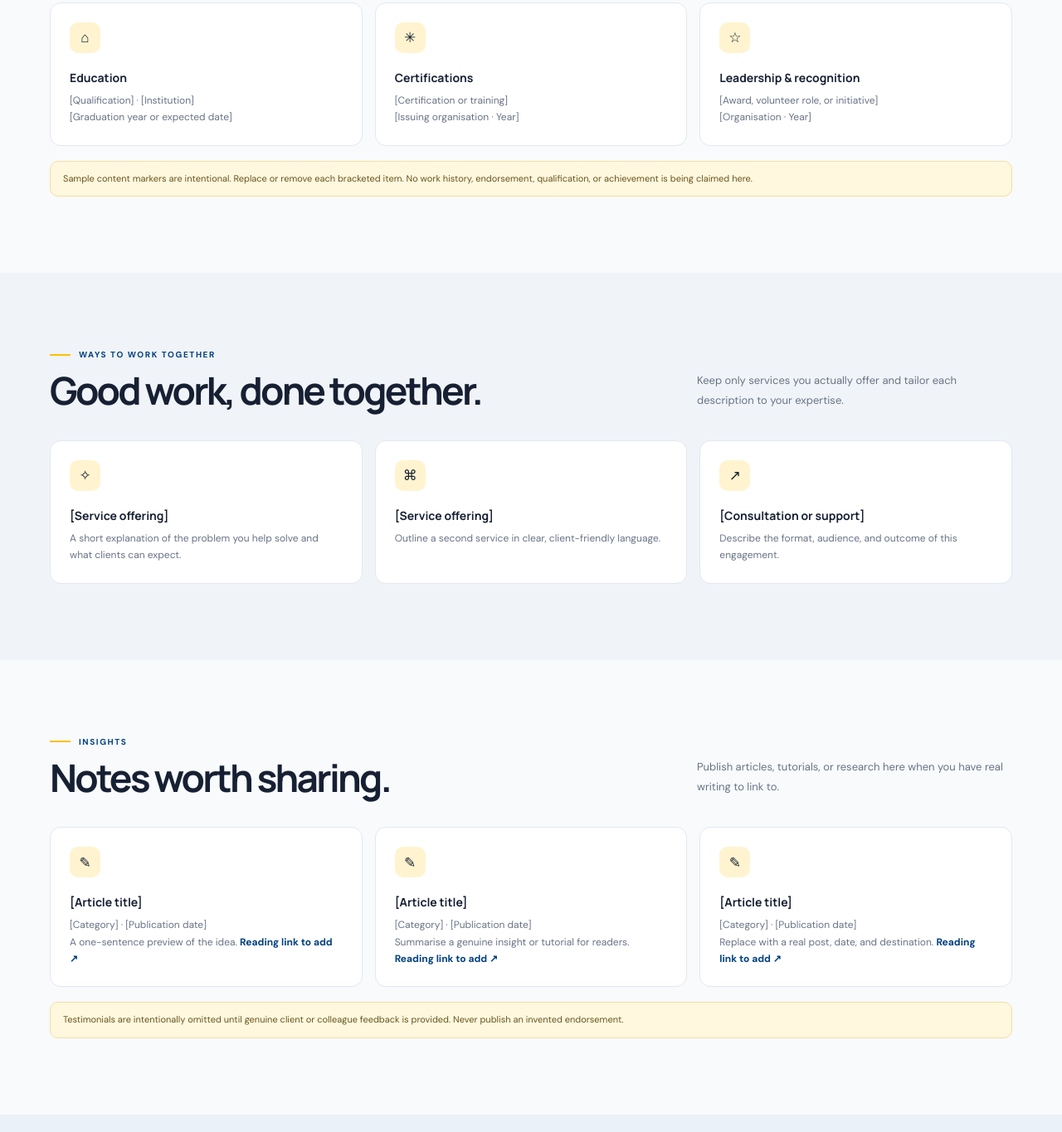
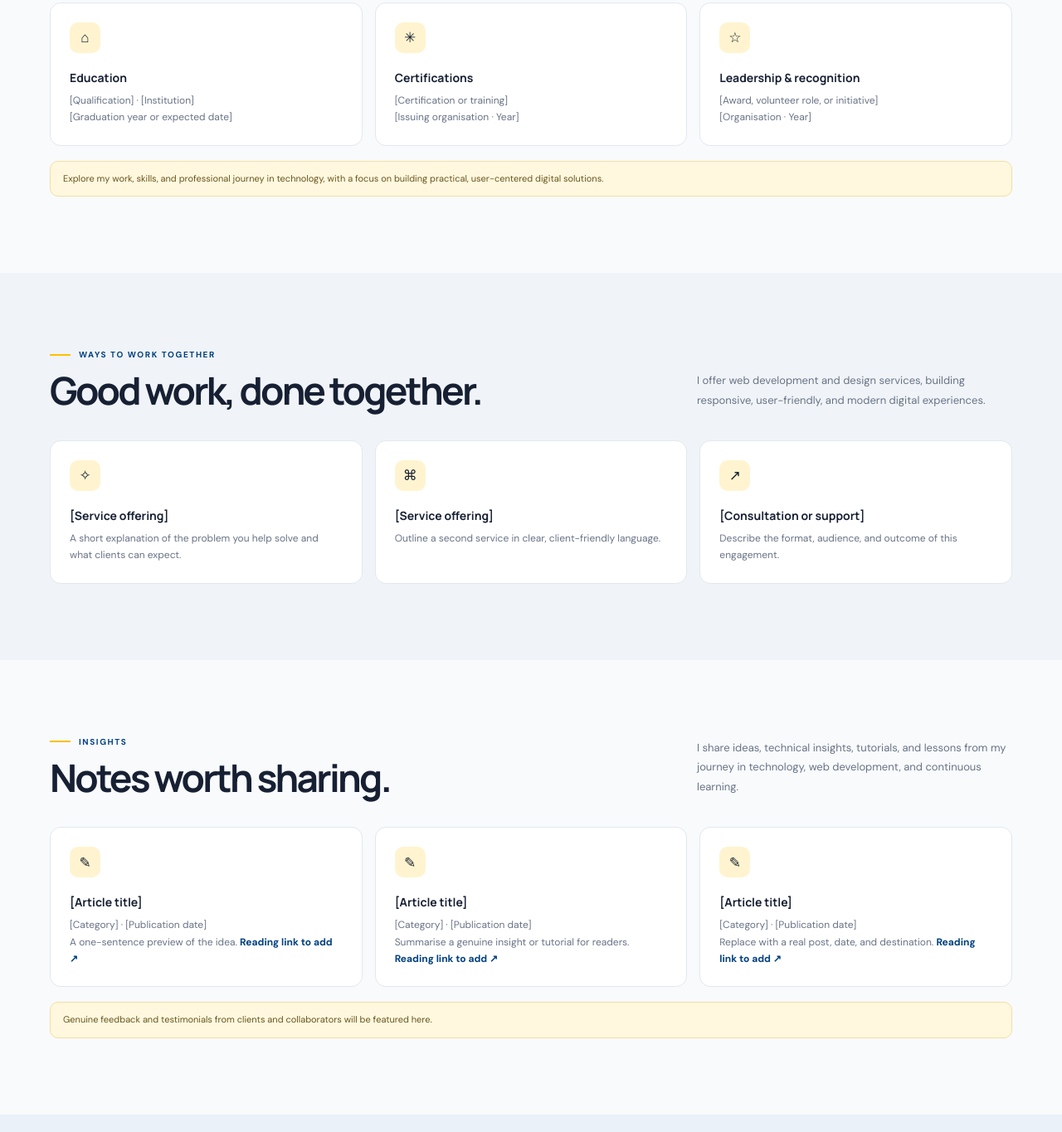
Before and after one commit to Aliyu1727/project, a plain HTML site: page index.html in a window 1280 px wide. Shown: the part 3695-5060 px from the top of the page at 83% size. Drawn offline with Linux system fonts and the light colour scheme.

Commit message:
Making additional changes

```diff
--- a/index.html
+++ b/index.html
@@ -309,7 +309,7 @@
                   <p>[Award, volunteer role, or initiative]<br>[Organisation · Year]</p>
                 </article>
               </div>
-              <div class="notice">Sample content markers are intentional. Replace or remove each bracketed item. No work history, endorsement, qualification, or achievement is being claimed here.</div>
+              <div class="notice">Explore my work, skills, and professional journey in technology, with a focus on building practical, user-centered digital solutions.</div>
             </section>
             <section class="content shade" id="services">
               <div class="wrap">
@@ -318,7 +318,7 @@
                     <div class="eyebrow">Ways to work together</div>
                     <h2>Good work, done together.</h2>
                   </div>
-                  <p>Keep only services you actually offer and tailor each description to your expertise.</p>
+                  <p>I offer web development and design services, building responsive, user-friendly, and modern digital experiences.</p>
                 </div>
                 <div class="three">
                   <article class="plain-card">
@@ -345,7 +345,7 @@
                   <div class="eyebrow">Insights</div>
                   <h2>Notes worth sharing.</h2>
                 </div>
-                <p>Publish articles, tutorials, or research here when you have real writing to link to.</p>
+                <p>I share ideas, technical insights, tutorials, and lessons from my journey in technology, web development, and continuous learning.</p>
               </div>
               <div class="three">
                 <article class="plain-card">
@@ -367,7 +367,7 @@
                   </p>
                 </article>
               </div>
-              <div class="notice">Testimonials are intentionally omitted until genuine client or colleague feedback is provided. Never publish an invented endorsement.</div>
+              <div class="notice">Genuine feedback and testimonials from clients and collaborators will be featured here.</div>
             </section>
             <section class="contact" id="contact">
               <div class="wrap contact-grid">
```
